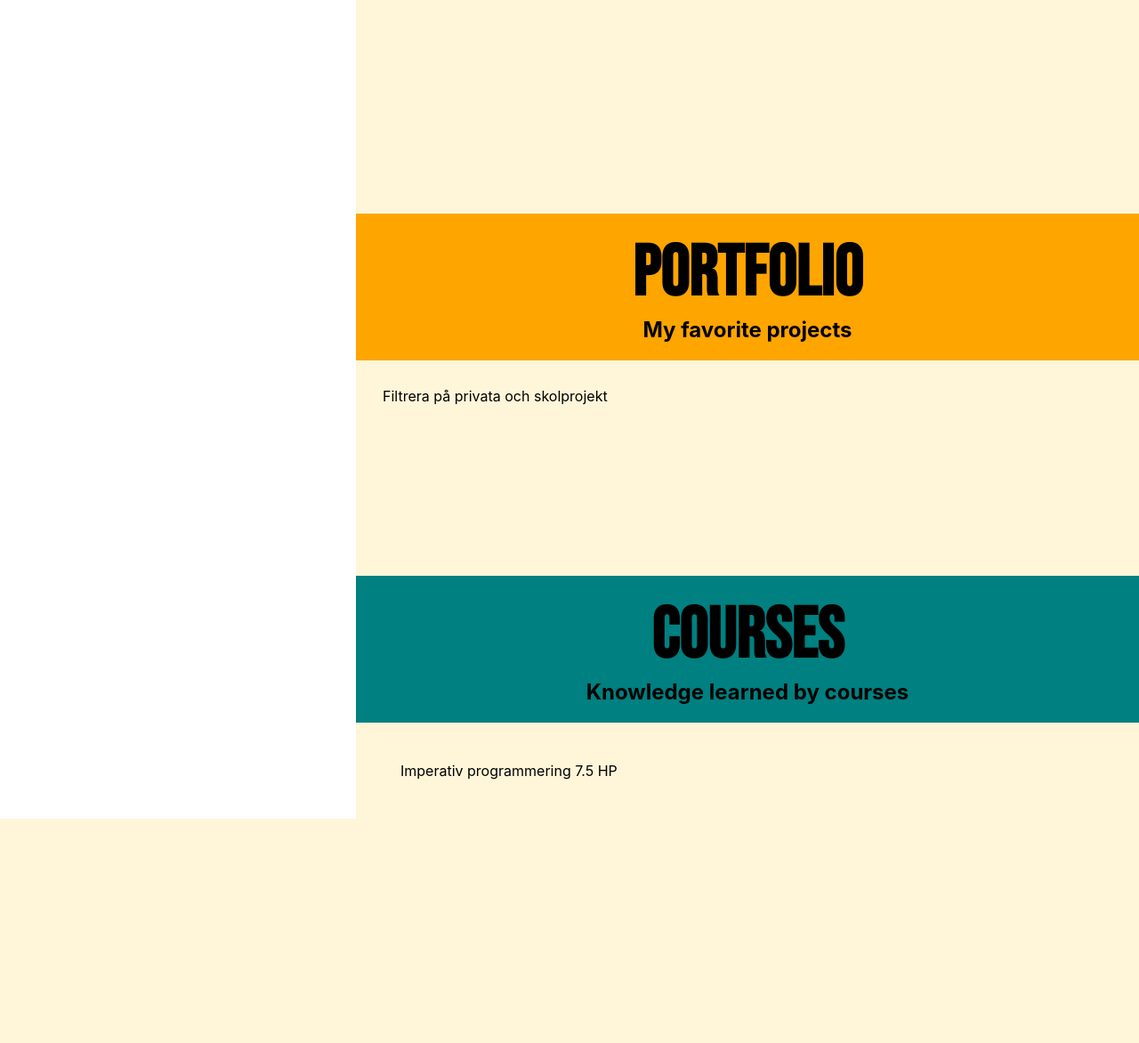
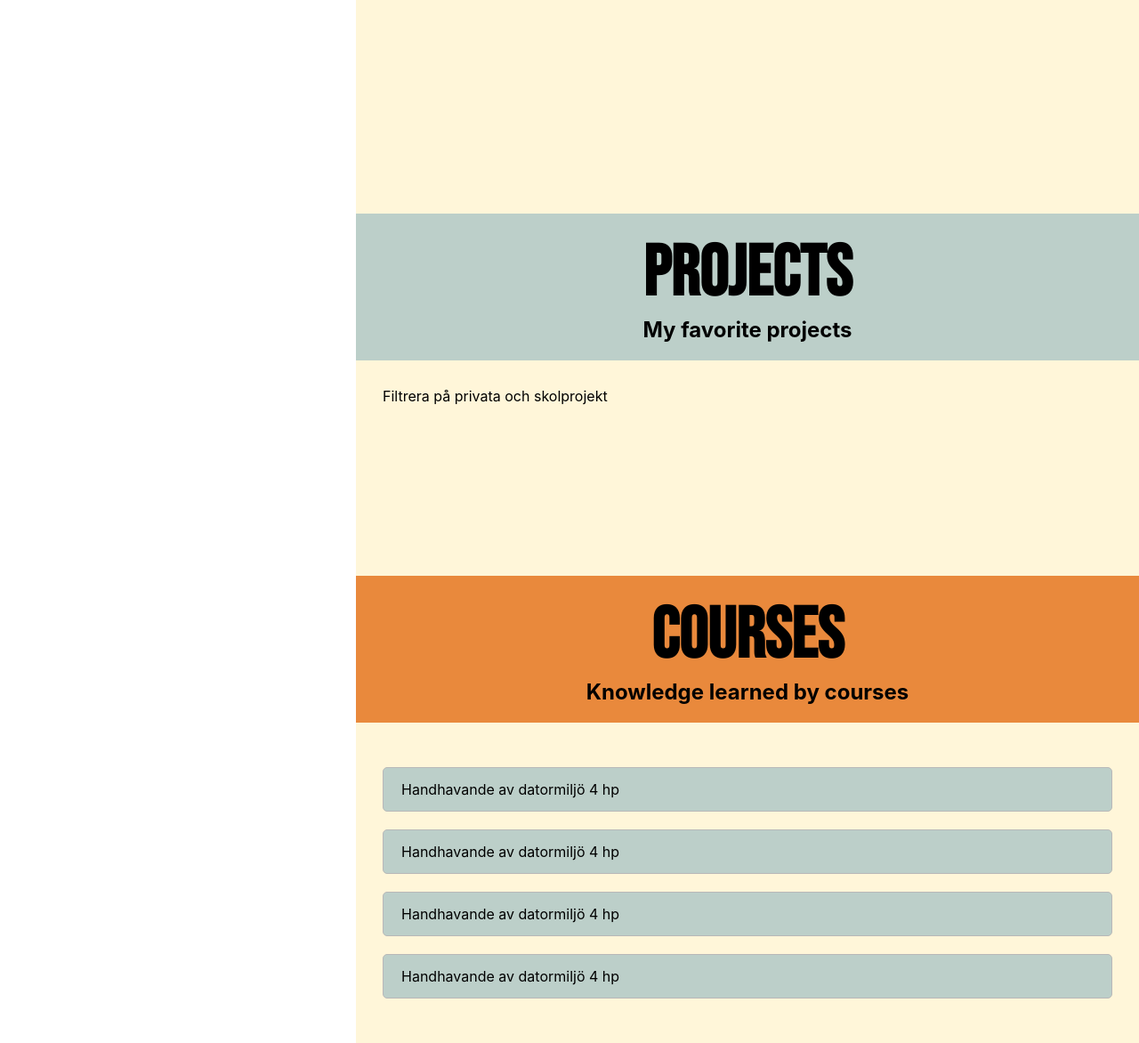
Before and after one commit to Jullstrulls/Portfolio, a Flask app: page / in a window 1280 px wide. Shown: the part 1154-2326 px from the top of the page at 89% size. Before the commit the page ends 2074 px from the top, so only its background shows below. Run offline with Flask 2, Linux system fonts and the light colour scheme.

Commit message:
api for loading json file with course information. Send data to html file and implemented generic html markup

```diff
--- /dev/null
+++ b/api.py
@@ -0,0 +1,8 @@
+import json, os
+
+#returns json file loaded
+def load(filename):
+    if os.path.exists(filename):
+        with open(filename, 'r', encoding='utf-8') as f:
+            data = json.load(f)
+            return data
--- a/app.py
+++ b/app.py
@@ -1,10 +1,13 @@
 from flask import Flask, render_template
+from api import *
 
 app = Flask("Portfolio")
 
 @app.route('/')
 def index():
-    return render_template("index.html")
+    courses = load("courses.json")
+    print(courses)
+    return render_template("index.html", courses=courses)
 
 #debug live with flask
 if __name__ == "__main__":
--- a/courses.json
+++ b/courses.json
@@ -1,13 +1,47 @@
 [
     {
-	"course_code" : "TDP001",
-	"course_name" : "Handhavande av datormiljö",
-	"course_start" : "HT-21",
+	"code" : "TDP001",
+	"name" : "Handhavande av datormiljö",
+	"start" : "HT-21",
 	"credits" : "4 hp",
 	"description" : "Adminstrera egna datormiljön effektivt. Skriptförmåga. Utnyttja en generell texteditor effektivt. Hantera Internetkoppling, lägga upp sidor och arbeta med Internet-servrar och versionshanteringsservrar.",
 	"subjects" : "Vad är en dator, utveckling av programmering och programspråk, operativsystem, högnivå- och skriptspråk, generell texteditor, Internet/nätverk, konfigurering/metadata, versionshantering.",
     "techniques_used" : ["Linux", "Git", "Regex", "Emacs", "Latex"],
-    "projects_id" : [1],
+    "projects_id" : [{"id": 1, "name" : "blogg"}],
     "school" : "Linköpings universitet"
-    }
+    },
+	{
+		"code" : "TDP001",
+		"name" : "Handhavande av datormiljö",
+		"start" : "HT-21",
+		"credits" : "4 hp",
+		"description" : "Adminstrera egna datormiljön effektivt. Skriptförmåga. Utnyttja en generell texteditor effektivt. Hantera Internetkoppling, lägga upp sidor och arbeta med Internet-servrar och versionshanteringsservrar.",
+		"subjects" : "Vad är en dator, utveckling av programmering och programspråk, operativsystem, högnivå- och skriptspråk, generell texteditor, Internet/nätverk, konfigurering/metadata, versionshantering.",
+		"techniques_used" : ["Linux", "Git", "Regex", "Emacs", "Latex"],
+		"projects_id" : [{"id": 1, "name" : "blogg"}],
+		"school" : "Linköpings universitet"
+	},
+	{
+		"code" : "TDP001",
+		"name" : "Handhavande av datormiljö",
+		"start" : "HT-21",
+		"credits" : "4 hp",
+		"description" : "Adminstrera egna datormiljön effektivt. Skriptförmåga. Utnyttja en generell texteditor effektivt. Hantera Internetkoppling, lägga upp sidor och arbeta med Internet-servrar och versionshanteringsservrar.",
+		"subjects" : "Vad är en dator, utveckling av programmering och programspråk, operativsystem, högnivå- och skriptspråk, generell texteditor, Internet/nätverk, konfigurering/metadata, versionshantering.",
+		"techniques_used" : ["Linux", "Git", "Regex", "Emacs", "Latex"],
+		"projects_id" : [{"id": 1, "name" : "blogg"}],
+		"school" : "Linköpings universitet"
+	},
+	{
+		"code" : "TDP001",
+		"name" : "Handhavande av datormiljö",
+		"start" : "HT-21",
+		"credits" : "4 hp",
+		"description" : "Adminstrera egna datormiljön effektivt. Skriptförmåga. Utnyttja en generell texteditor effektivt. Hantera Internetkoppling, lägga upp sidor och arbeta med Internet-servrar och versionshanteringsservrar.",
+		"subjects" : "Vad är en dator, utveckling av programmering och programspråk, operativsystem, högnivå- och skriptspråk, generell texteditor, Internet/nätverk, konfigurering/metadata, versionshantering.",
+		"techniques_used" : ["Linux", "Git", "Regex", "Emacs", "Latex"],
+		"projects_id" : [{"id": 1, "name" : "blogg"}],
+		"school" : "Linköpings universitet"
+	}
+
 ]
--- a/static/style/style.css
+++ b/static/style/style.css
@@ -6,8 +6,16 @@
     margin: 0
 }
 
+html {
+    scroll-behavior: smooth;
+}
+
 p, li, label, h2, h3 {
     font-family: -apple-system, BlinkMacSystemFont, 'Segoe UI', Roboto, Oxygen, Ubuntu, Cantarell, 'Open Sans', 'Helvetica Neue', sans-serif;
+}
+
+h3 {
+    margin-top: 10px;
 }
 
 /* website */
@@ -163,11 +171,11 @@ main h1{
 /* START COURSES BOXES */
 
 /*Utseende på frågeboxar */
-.question_box {
+.course_box {
     max-width: 100%;
     overflow: hidden;
     font-family: 'Lora', serif;
-    background: rgb(99, 159, 170);
+    background:  #bccfc9;
     margin: 20px 0;
     border-radius: 5px;
     border: solid rgb(184, 184, 184) 1px;
@@ -186,7 +194,7 @@ main h1{
 }
 
 .box_label:hover {
-   background:rgb(79, 156, 167);
+   background:#e9893c;
 }
 
 .box_content {
@@ -206,3 +214,10 @@ main h1{
 .content {
     padding: 30px;
 }
+
+.school {
+    text-align: right;
+}
+
+
+/*SLUT COURSES */
--- a/templates/index.html
+++ b/templates/index.html
@@ -3,7 +3,7 @@
 - Julia Johansson
 {% endblock %}
 {% block body %}
-
+<div class="home" id="home">
     <div class="name_blob">
         <h1>Julia</h1>
         <h1>Johansson</h1>
@@ -11,10 +11,11 @@
     <div class="red_blob"></div>
     <img class="profile_image" src="{{ url_for('static', filename='images/personal.jpeg')}}" alt="">
     <div class="orang_blob"></div>
+</div>
 
-<section class="portfolio">
-    <div class="header" style="background-color: orange;">
-        <h1>PORTFOLIO</h1>
+<section class="portfolio" id="projects">
+    <div class="header" style="background-color: #bccfc9;">
+        <h1>PROJECTS</h1>
         <h2>My favorite projects</h2>
     </div>
     <div class="content">
@@ -31,37 +32,40 @@
     </div>
 </section>
 
-<section class="portfolio">
-    <div class="header" style="background-color: teal;">
+<section class="courses" id="courses">
+    <div class="header" style="background-color: #e9893c;">
         <h1>COURSES</h1>
         <h2>Knowledge learned by courses</h2>
     </div>
     <div class="content">
+
+        {% for course in courses %}
+
             <div class="course_box">
-            <input type="checkbox" name="question_box" id="question5" class="box_input">
-            <label for="question5" class="box_label">Imperativ programmering 7.5 HP </label>
+                <input type="checkbox" name="question_box" id="question{{loop.index}}" class="box_input">
+                <label for="question{{loop.index}}" class="box_label">{{course.name}} {{course.credits}} </label>
                 <div class="box_content">
-                <h3>Innehåll:</h3>
-                <p>Kunna hantera ett programspråk med dess verktyg och dokumentation.
-                    Förmåga att arbete med styrsstrukturer och uppdelning av program i moduler.
-                    Förmåga att formulera algoritmer, lösa problem samt arbeta med testning
-                    och felsökning.
-                </p>
-                <h3>Ämnen:</h3>
-                <p>Imperativ programmering, ett imperativt programspråks konstruktioner, in-
-                    och utmatning samt filhantering. Datastrukturer, såsom listor,
-                    träd, grafer och tabeller.
-                </p>
-                <h3>Tekniker:</h3>
+                    <h3>Description:</h3>
+                    <p> {{course.description}}</p>
+                    <h3>Subject:</h3>
+                    <p>{{course.subjects}}</p>
+                    <h3>Techniques:</h3>
                     <ul>
-                    <li>Python</li>
-                    <li>Emacs</li>
-                    <li>Linux</li>
+                        {% for technique in course.techniques_used %}
+                        <li>{{technique}}</li>
+                        {% endfor %}
                     </ul>
-                <h3>Linköpings Universitet, HT2021</h3>
+                    <h3>Course projects:</h3>
+                    {% for project in course.projects_id %}
+                        <a href="/{{project.id}}">{{project.name}}</a>
+                    {% endfor %}
+                    <h3 class="school">{{course.school}}, {{course.start}} </h3>
 
                 </div>
             </div>
+
+
+        {% endfor %}
     </div>
 </section>
 
--- a/templates/template.html
+++ b/templates/template.html
@@ -11,11 +11,11 @@
             <input class="nav_btn" type="checkbox" id="toggle"/>
             <label class="nav_icon" for="toggle"><h1></h1></label>
             <ul class="nav_links">
-                <li><a href="">HOME</a></li>
-                <li><a href="">PROJECTS</a></li>
-                <li><a href="">COURSES</a></li>
-                <li><a href="">ABOUT ME</a></li>
-                <li><a href="">CONTACT</a></li>
+                <li><a href="#home">HOME</a></li>
+                <li><a href="#projects">PROJECTS</a></li>
+                <li><a href="#courses">COURSES</a></li>
+                <li><a href="#about">ABOUT ME</a></li>
+                <li><a href="#contact">CONTACT</a></li>
             </ul>
         </nav>
         <wrapper>
```
Lines whose indentation alone changed are shown as unchanged.
